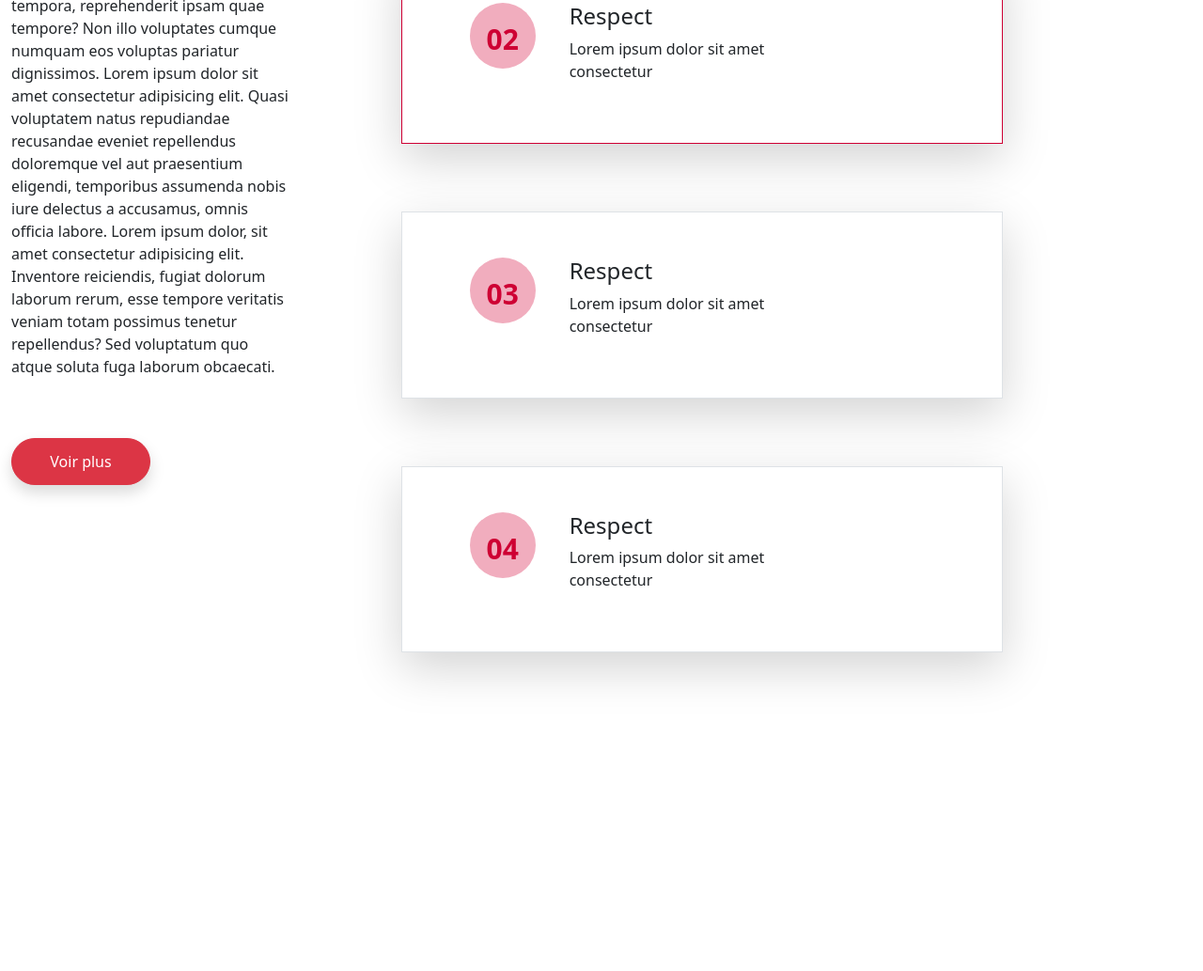
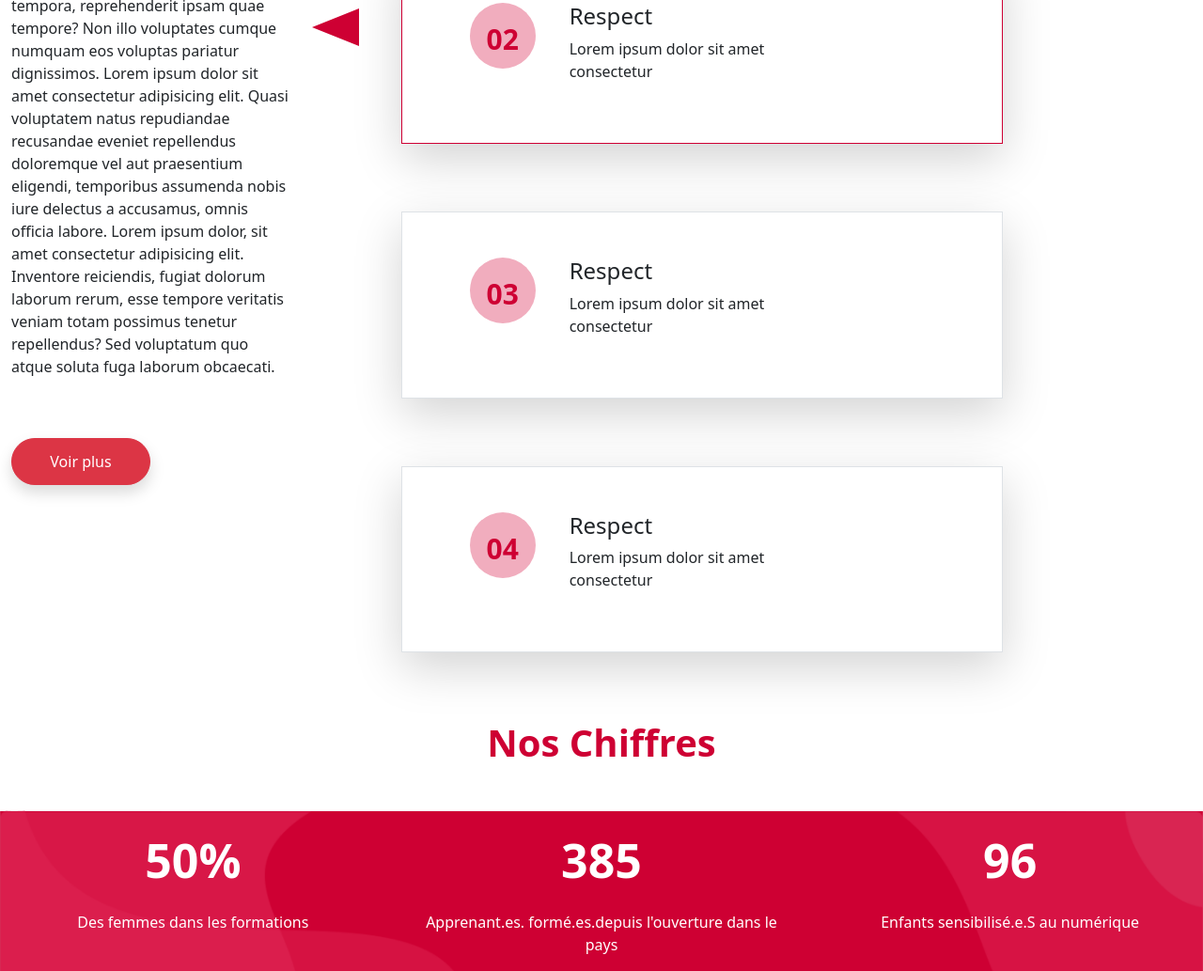
Before and after one commit to EvaDiop10/Simplon-Web, a plain HTML site: page Fabrique.html in a window 1280 px wide. Shown: the part 3004-4037 px from the top of the page at 94% size. Before the commit the page ends 3770 px from the top, so only its background shows below. Drawn offline with nearby package versions, Linux system fonts and the light colour scheme.

Commit message:
feat: Ajout de la section nos chiffres

```diff
--- a/Fabrique.css
+++ b/Fabrique.css
@@ -95,3 +95,13 @@
     height: 0px;
     margin-top: 350px;
 }
+.barre-nos-chiffre{
+    background-image: url(img/unknown23.png);
+    background-repeat: no-repeat;
+    background-size: cover;
+}
+.pourcentage-chiffre{
+    font-weight: bold;
+    font-size: 50px;
+    text-align: center;
+}
--- a/Fabrique.html
+++ b/Fabrique.html
@@ -203,7 +203,8 @@
         </div>
     </div>
 </section>
-    <!-- ----------------Nos valeurs -------------------->
+
+    <!-- ---------------- ------------------Nos valeurs ------------------------------>
 <h1 class=" valeur mt-5 titre">Nos valeurs</h1>
 <section class="container-fluid">
     <div class="row my-5">
@@ -215,8 +216,7 @@
             </div>
         </div>
         <div class="col-12 col-lg-1">
-            <div class="triangle d-none d-lgg-inline-block">
-
+            <div class="triangle d-none d-lg-inline-block">
             </div>
         </div>
         <div class="col-12 col-lg-6">
@@ -259,25 +259,25 @@
         </div>
     </div>
 </section>
-<!-- <section class="container-fluid justify-content-around">
-    <div class=" chiffre mt-5 ">
-        <h1 class="titre">Nos Chiffres</h1>
-    </div>
+
+<h1 class="titre">Nos Chiffres</h1>
+<section class="barre-nos-chiffre h-100justify-content-around">
     <div class=" row noschiffres mt-5 text-white ">
-        <div class="col-4 col-lg-4 mt-3 ">
-            <p class="pourcentage" >50%</p>
+        <div class="col-12 col-lg-4 mt-3 ">
+            <p class="pourcentage-chiffre" >50%</p>
             <p class=" text-center ">Des femmes dans les formations</p>
         </div>
-        <div class="col-4 col-lg-4 mt-3">
-            <p class="pourcentage2"  >385</p>
+        <div class="col-12 col-lg-4 mt-3">
+            <p class="pourcentage-chiffre"  >385</p>
             <p class="text-center" >Apprenant.es. formé.es.depuis l'ouverture dans le pays</p>
         </div>
-        <div class="col-4 col-lg-4 mt-3">
-            <p class="pourcentage3" >96</p>
+        <div class="col-12 col-lg-4 mt-3">
+            <p class="pourcentage-chiffre" >96</p>
             <p class="text-center">Enfants sensibilisé.e.S au numérique</p>
         </div>
     </div>
-</section> -->
+</section>
+
 <!-- <section class="container-fluid mx">
     <div class="equipe mt-5">
        <h1 class="titre">Notre Équipe</h1>
```
